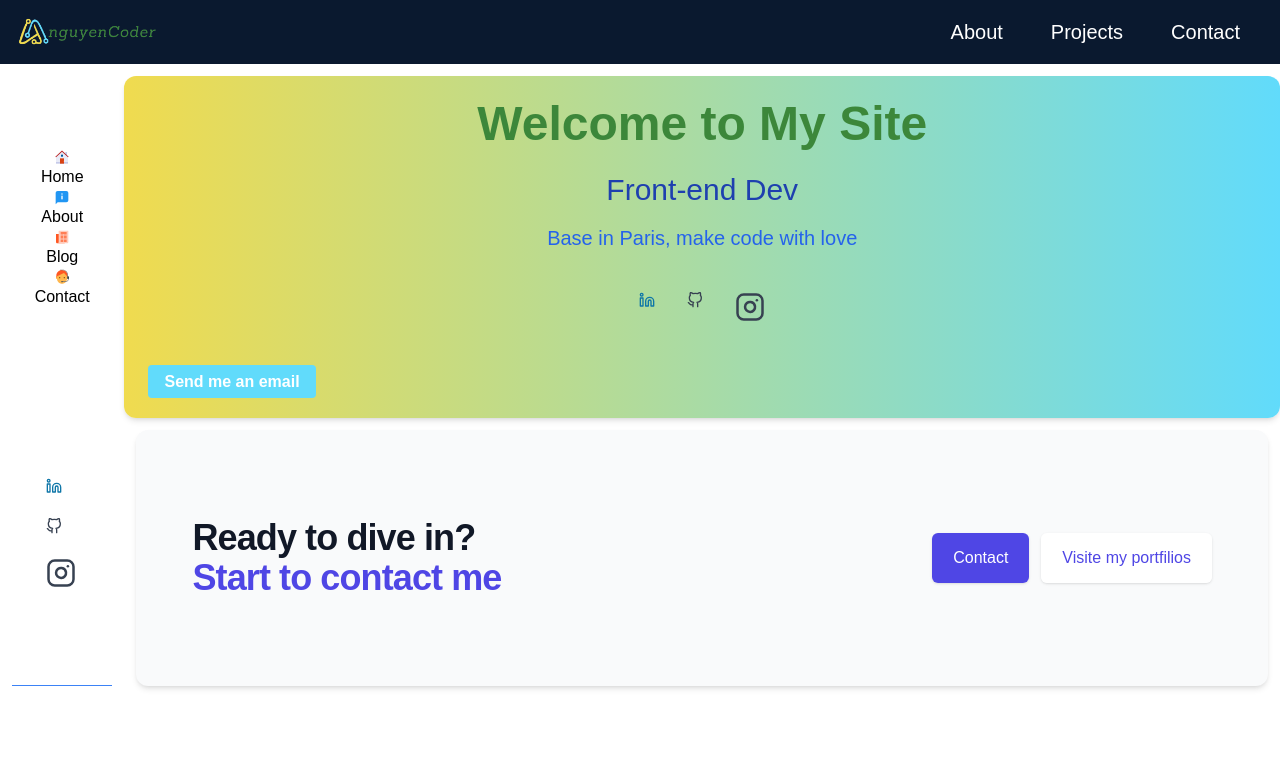
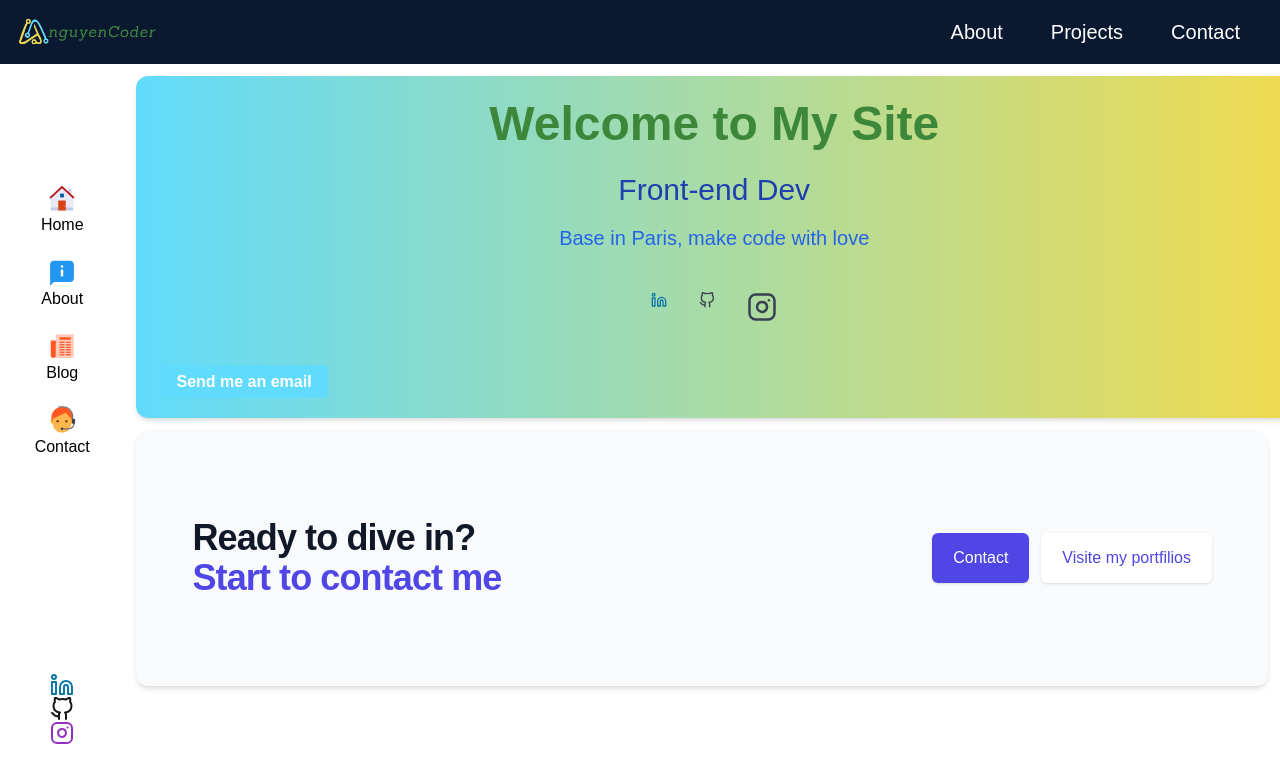
Before and after one commit to mrnguyencoder/myportfolio, a React (Create React App) app: page / in a window 1280 px wide. Shown: the top 782 px of the page. Built offline with nearby package versions, Linux system fonts and the light colour scheme.

Commit message:
color links

```diff
--- a/src/pages/Home.js
+++ b/src/pages/Home.js
@@ -5,41 +5,41 @@ import { FcAbout, FcAssistant, FcHome, FcNews } from "react-icons/fc";
 
 function Home() {
   return (
-    <div className='flex w-full h-full'>
-      <div className="hidden w-[8%] m-3 md:flex flex-col items-center justify-around border-b border-blue-500">
+    <div className='flex w-full h-screen'>
+      <div className="hidden w-[8%] m-3 md:flex flex-col items-center justify-around">
         <p className="">
-          <p className="flex flex-col justify-center items-center"> <FcHome />Home</p>
-          <p className="flex flex-col justify-center items-center"> <FcAbout />About</p>
-          <p className="flex flex-col justify-center items-center"> <FcNews />Blog</p>
-          <p className="flex flex-col justify-center items-center"> <FcAssistant />Contact</p>
+          <p className="flex flex-col justify-center items-center pb-5"> <FcHome className='text-3xl' />Home</p>
+          <p className="flex flex-col justify-center items-center pb-5"> <FcAbout className='text-3xl' />About</p>
+          <p className="flex flex-col justify-center items-center pb-5"> <FcNews className='text-3xl' />Blog</p>
+          <p className="flex flex-col justify-center items-center"> <FcAssistant className='text-3xl' />Contact</p>
         </p>
-        <p className="">
+        <p className="text-2xl ">
           <a
               href="https://www.linkedin.com/in/mr-nguyen-coder-27a744254/"
               rel='noreferrer' target="_blank"
-              className="text-[#0e76a8] hover:text-blue-500 mx-4"
+              className="text-[#0e76a8] hover:text-[#61dbfb]"
             >
               <FiLinkedin className=""></FiLinkedin>
             </a>
             <a
               href="https://github.com/mrnguyencoder"
               rel='noreferrer' target="_blank"
-              className="text-gray-700 hover:text-blue-500 mx-4"
+              className="text-[#171515] hover:text-[#61dbfb] pb-5"
             >
               <FiGithub className=""></FiGithub>
             </a>
             <a
               href="https://www.instagram.com/mrnguyencoder/"
               rel='noreferrer' target="_blank"
-              className="text-gray-700 hover:text-blue-500 mx-4"
+              className="text-[#962fbf] hover:text-[#61dbfb] pb-5"
             >
-              <FiInstagram className="text-3xl"></FiInstagram>
+              <FiInstagram className=""></FiInstagram>
             </a>
         </p>
       </div>
       <div className="w-full md:w-[92%] ">
-        <div className="container mx-auto
-                        bg-gradient-to-r from-[#f0db4f] to-[#61dbfb]
+        <div className="container
+                        bg-gradient-to-r from-[#61dbfb] to-[#f0db4f]
                         m-3 p-6 shadow-md rounded-xl
         ">
           <p className="text-5xl text-[#3C873A] font-bold text-center mb-6">Welcome to My Site</p>
```
